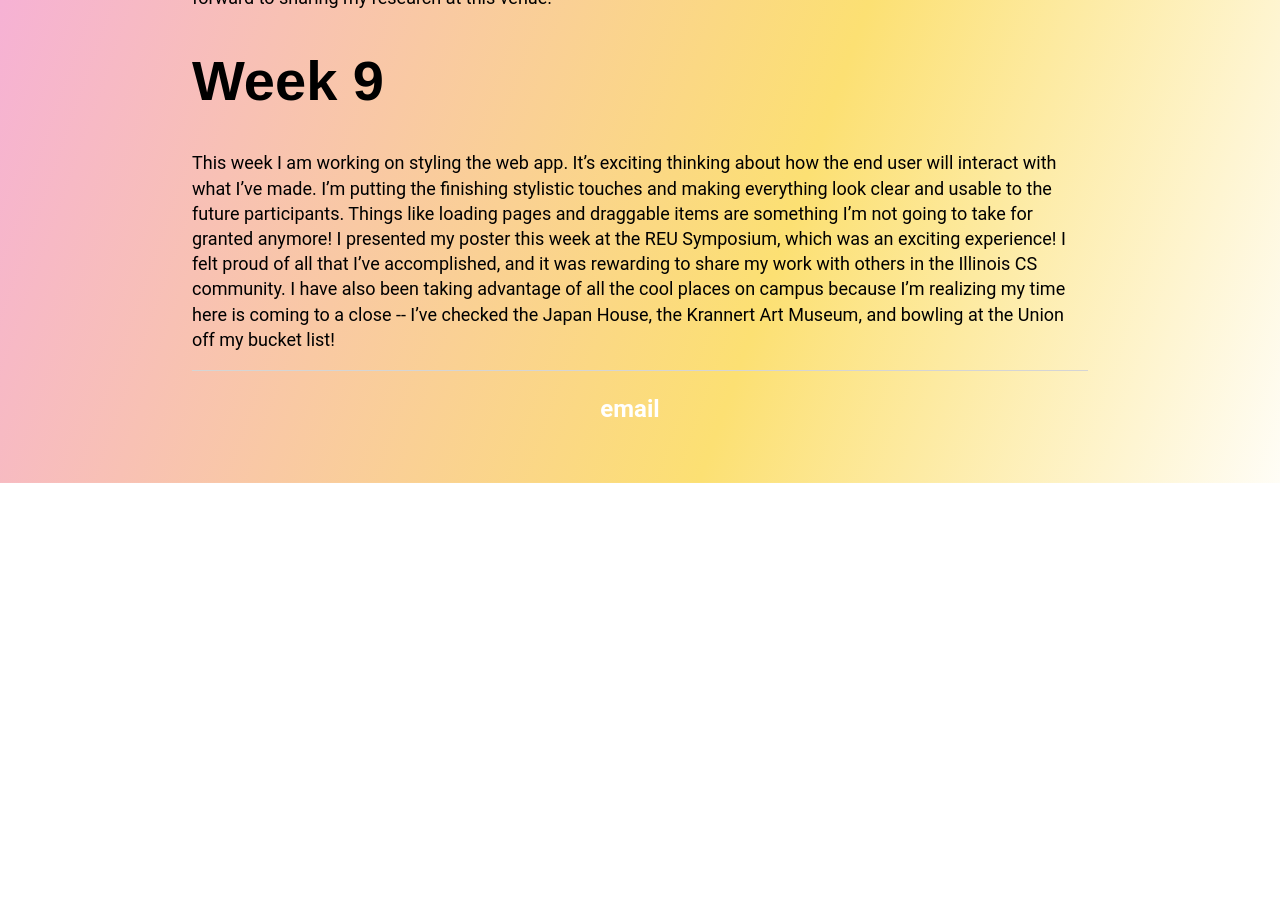
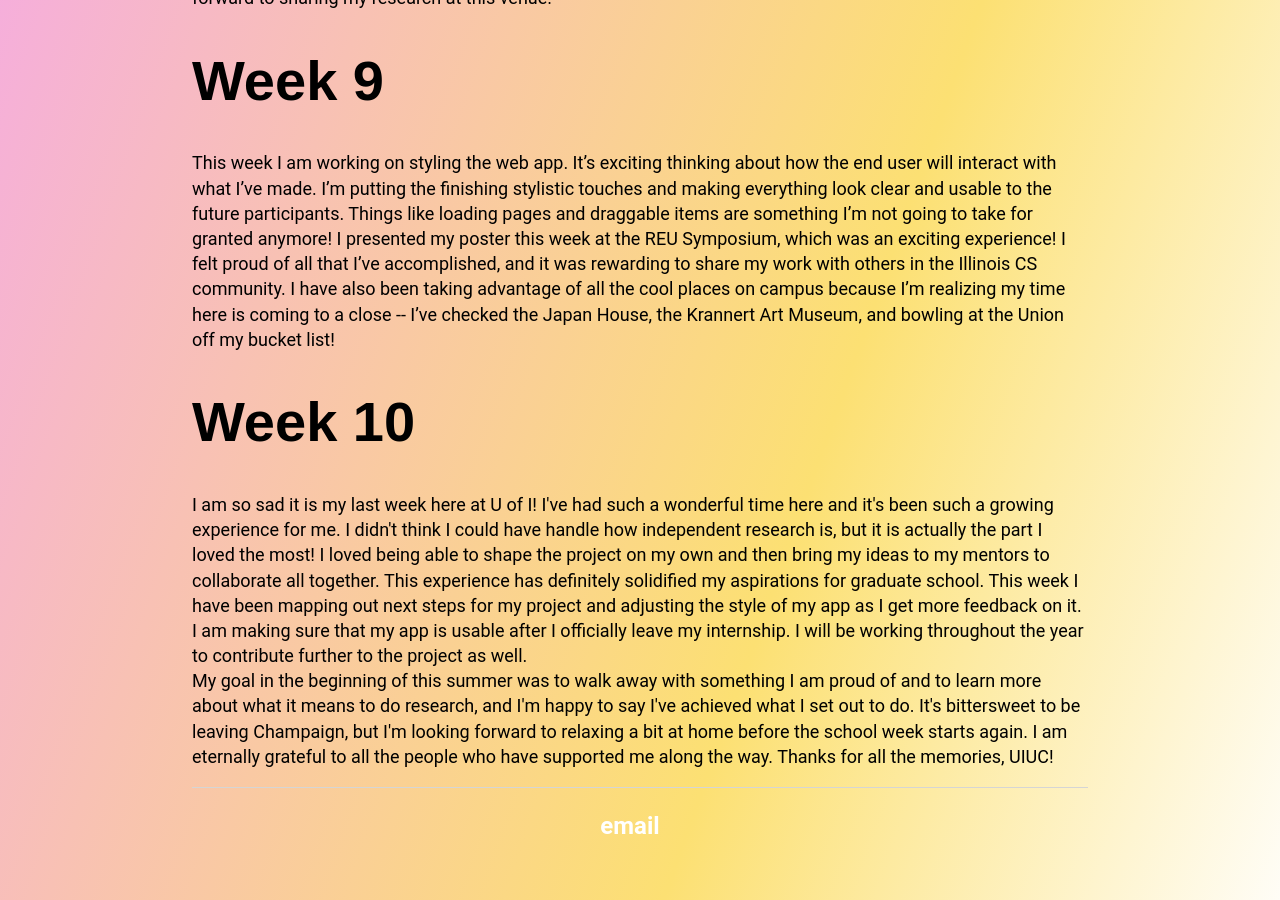
Before and after one commit to lizasivriver/lizasivriver, a Jekyll site: the page built from journal.html, in a window 1280 px wide and 900 px high, scrolled down 2862 px. Built offline with Jekyll 4.4.1, drawn with Linux system fonts in a browser that asks for light colours; before the commit the page ends 3345 px from its top, so only the background shows below that.

Commit message:
Update journal.html
final journal entry

```diff
--- a/journal.html
+++ b/journal.html
@@ -46,4 +46,7 @@ I presented my poster this week at the REU Symposium, which was an exciting expe
 
 I have also been taking advantage of all the cool places on campus because I’m realizing my time here is coming to a close -- I’ve checked the Japan House, the Krannert Art Museum, and bowling at the Union off my bucket list!
   </p>
+    <h1>Week 10</h1>
+  <p style="font-size:18px;">I am so sad it is my last week here at U of I! I've had such a wonderful time here and it's been such a growing experience for me. I didn't think I could have handle how independent research is, but it is actually the part I loved the most! I loved being able to shape the project on my own and then bring my ideas to my mentors to collaborate all together. This experience has definitely solidified my aspirations for graduate school. This week I have been mapping out next steps for my project and adjusting the style of my app as I get more feedback on it. I am making sure that my app is usable after I officially leave my internship. I will be working throughout the year to contribute further to the project as well. <br> My goal in the beginning of this summer was to walk away with something I am proud of and to learn more about what it means to do research, and I'm happy to say I've achieved what I set out to do. It's bittersweet to be leaving Champaign, but I'm looking forward to relaxing a bit at home before the school week starts again. I am eternally grateful to all the people who have supported me along the way. Thanks for all the memories, UIUC!
+  </p>
 </div>
```
